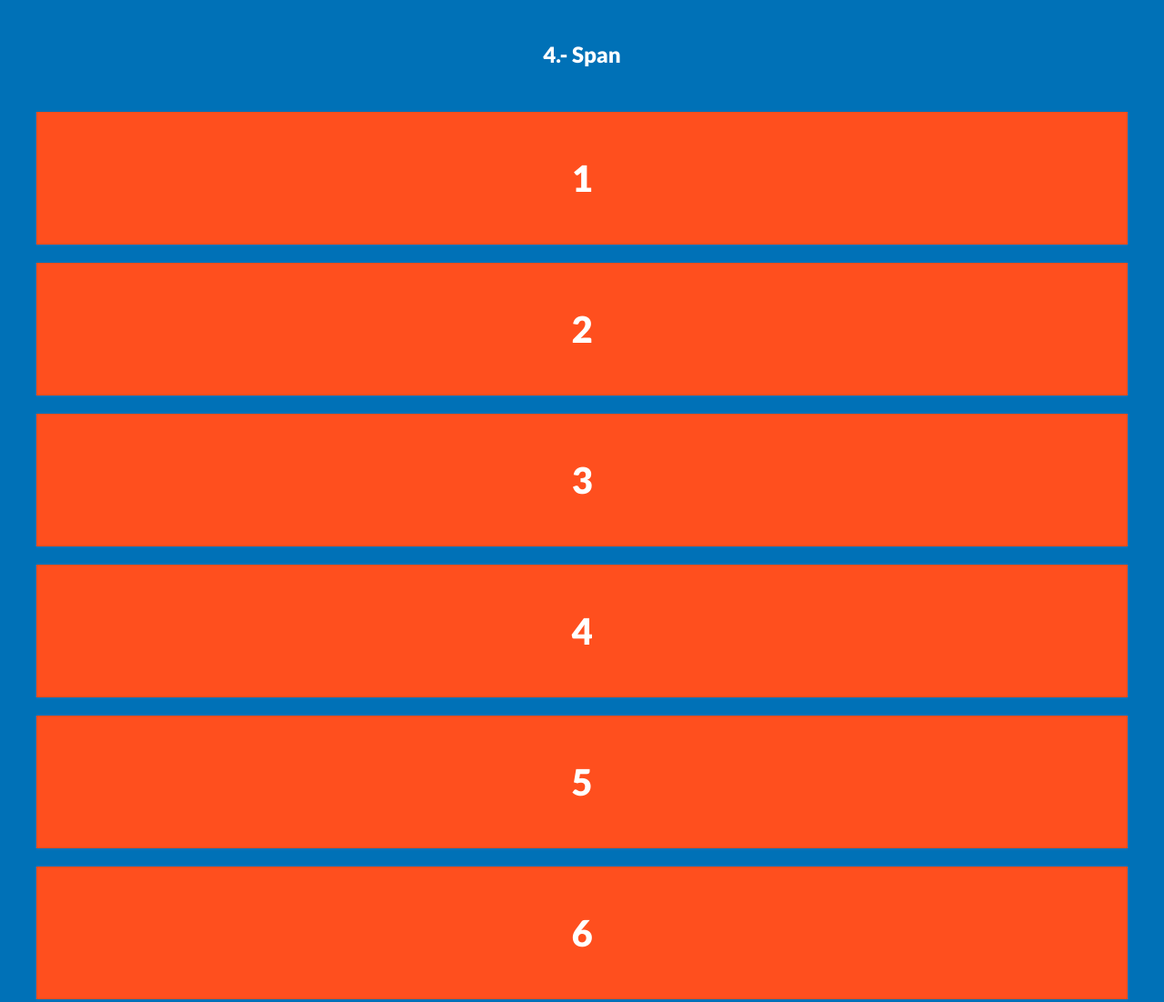
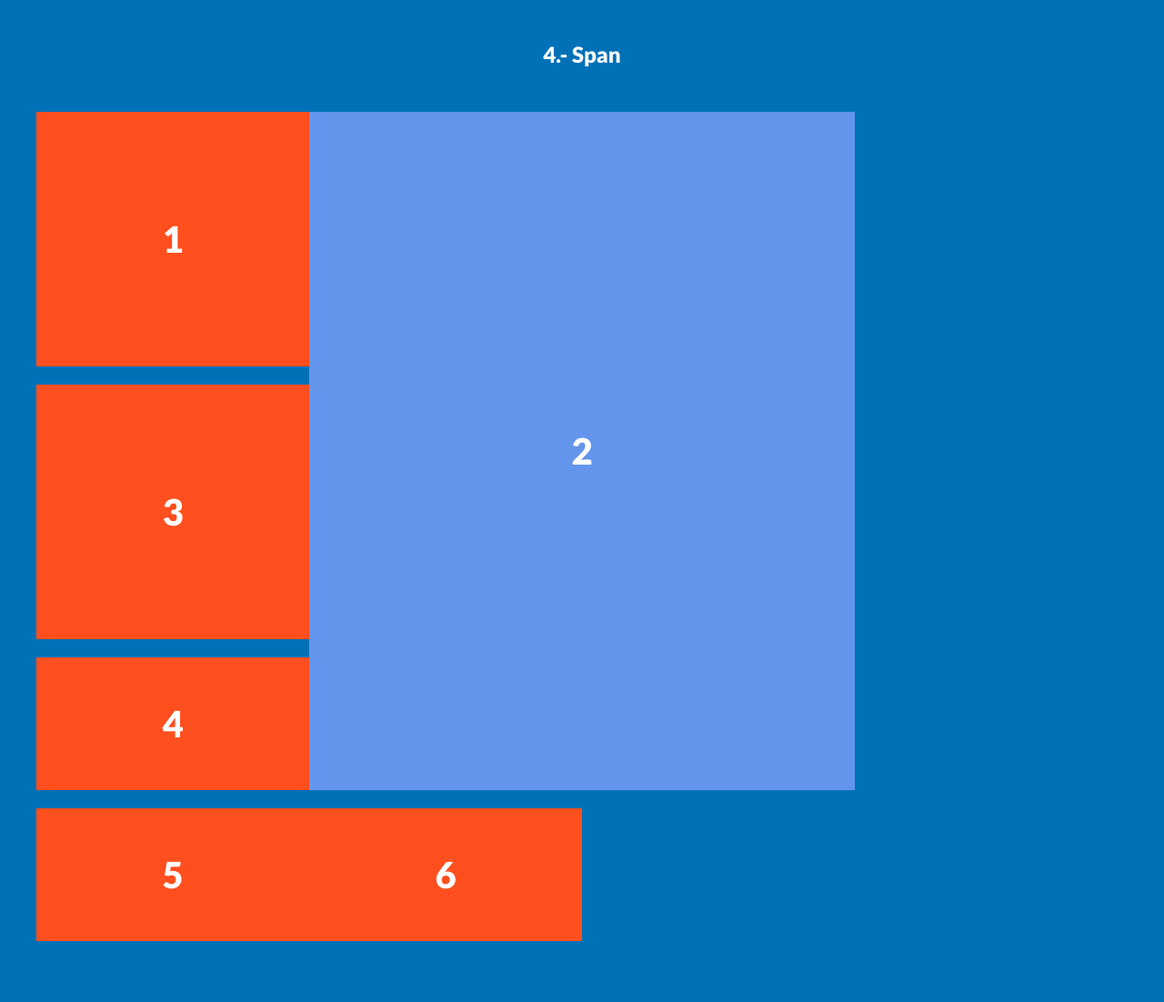
Before and after one commit to Daniel151505/grid, a plain HTML site: page index.html in a window 1280 px wide. Shown: the part 3320-4422 px from the top of the page at 91% size. Drawn offline with Linux system fonts and the light colour scheme.

Commit message:
Column y Row Span

```diff
--- a/css/style.css
+++ b/css/style.css
@@ -90,3 +90,20 @@ h1, h2 {
 
     grid-row: 1/2;
 }
+
+/* 4 */
+
+.grid-4 {
+    display: grid;
+    grid-template-rows: repeat(2,300px) ;
+    grid-template-columns: repeat(3,300px) ;
+}
+
+.grid-4 .box:nth-child(2) {
+    background-color: cornflowerblue;
+    grid-column: 2/ span 2;
+    grid-row: 1 / span 3;
+
+    /* grid-column: 2/4;
+    grid-row: 1/3; */
+}
```
